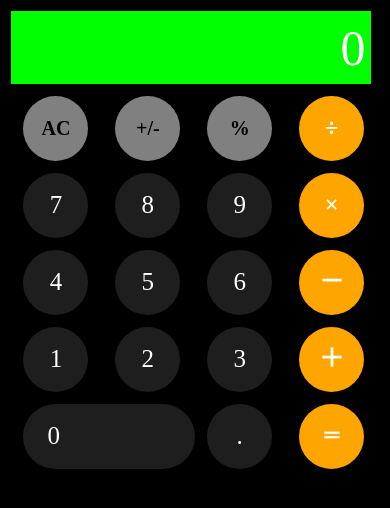
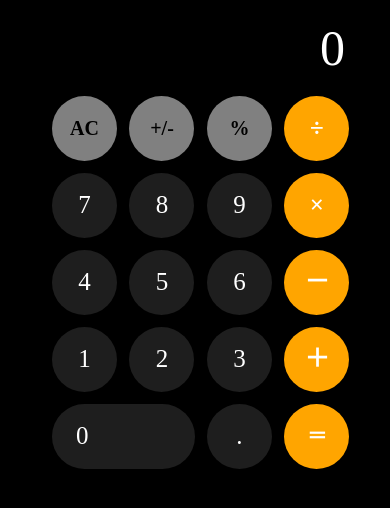
Before and after one commit to NakamuraYuChesnaughtSceptile/Dentaku_project.github.io, a plain HTML site: page templatehtml/iphone.html in a window 390 px wide. Drawn offline with nearby package versions, Linux system fonts and the light colour scheme.

Commit message:
css多分これで完璧

```diff
--- a/templatehtml/css/iphonecss.css
+++ b/templatehtml/css/iphonecss.css
@@ -37,8 +37,7 @@ main{
   font-size: 50px;
 }
 #result{
-  width:100%;
-  background: lime;
+  width:90%;
 }
 .num{
   background: rgb(30, 30, 30);
@@ -148,7 +147,7 @@ main{
     font-size: 50px;
   }
   #result{
-    width:95%;
+    width:300px;
   }
   .num{
     font-size: 25px;
```
